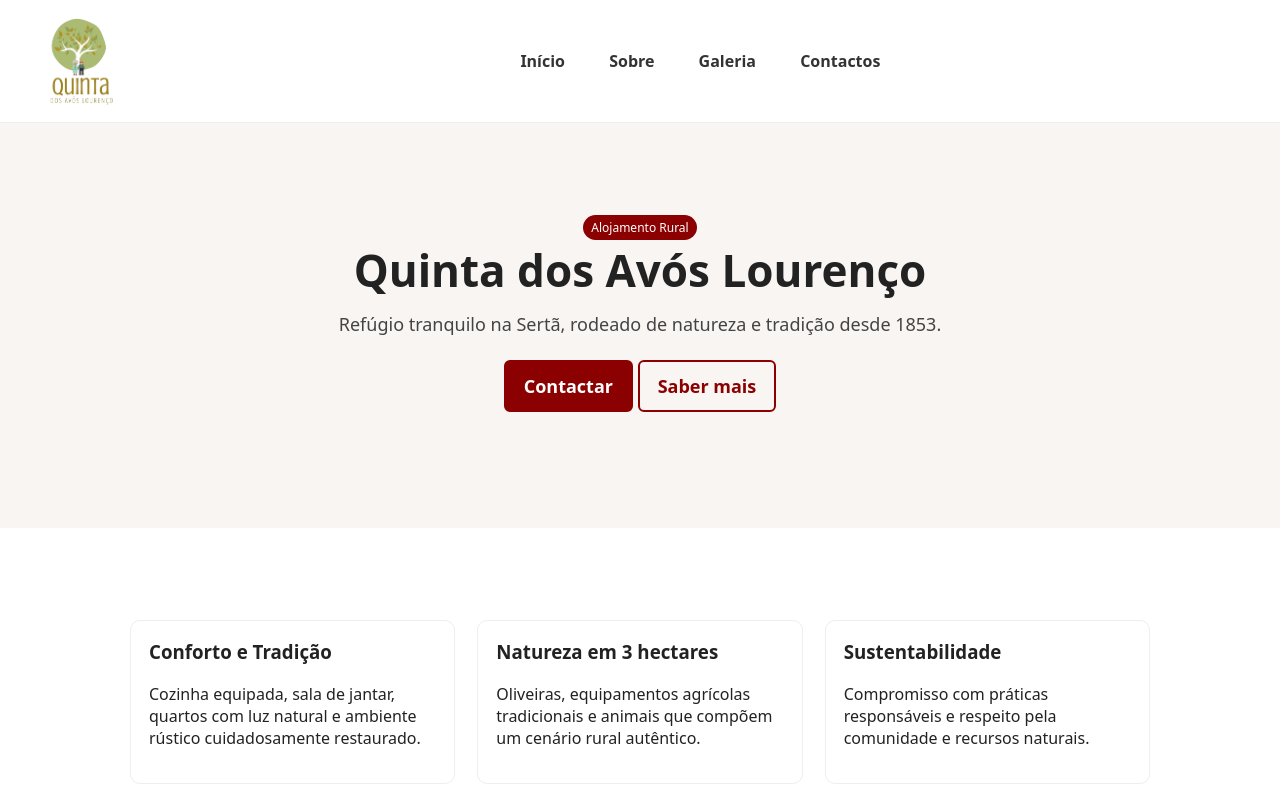
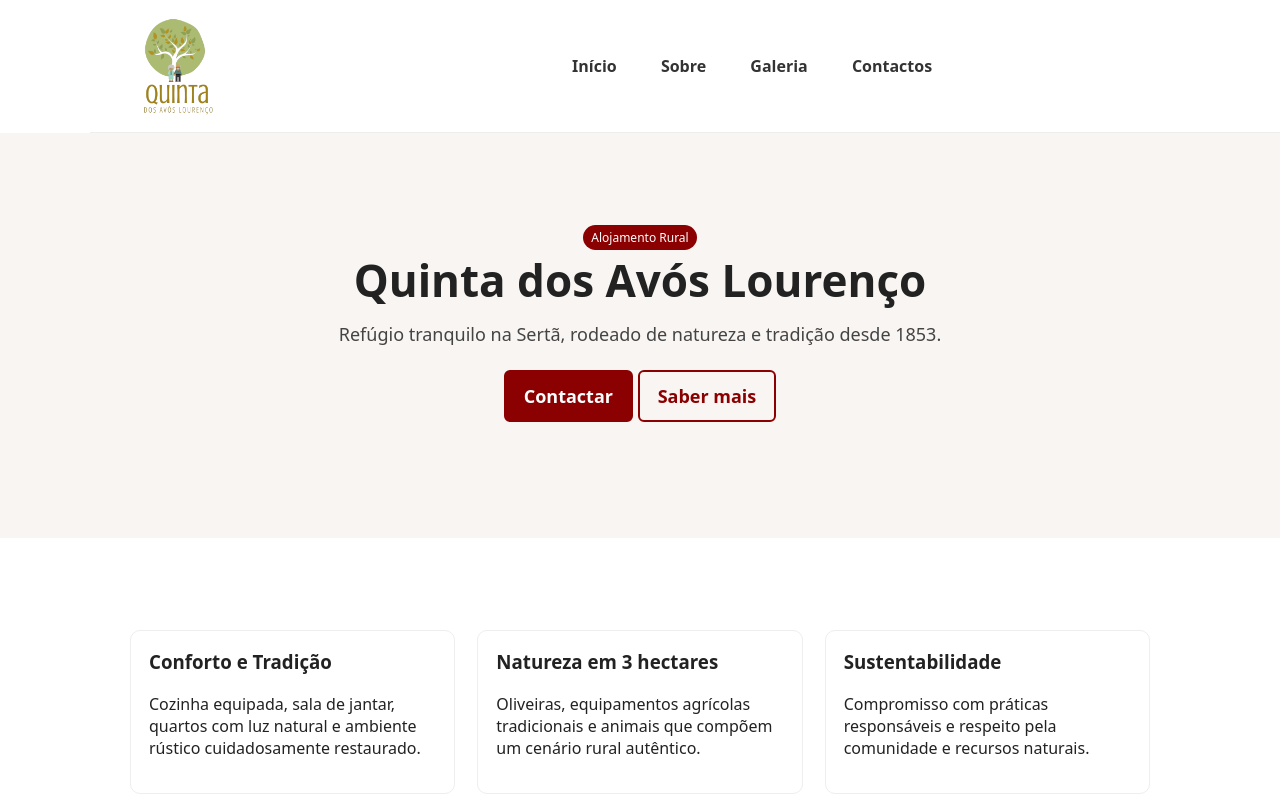
Before and after one commit to alquintaavoslourenco-stack/quintadosavoslourenco_site, a plain HTML site: page index.html in a window 1280 px wide. Shown: the top 800 px of the page. Drawn offline with Linux system fonts and the light colour scheme.

Commit message:
tentar afastar logo esquerda

```diff
--- a/css/style.css
+++ b/css/style.css
@@ -4,7 +4,7 @@ html, body { margin: 0; padding: 0; font-family: system-ui, -apple-system, Segoe
 a { color: #8B0000; text-decoration: none; }
 a:hover { text-decoration: underline; }
 .container { max-width: 1100px; margin: 0 auto; padding: 20px; }
-.topbar { display: flex; align-items: center; justify-content: space-between; padding: 16px 20px; border-bottom: 1px solid #eee; position: sticky; top: 0; background: #fff; z-index: 5; }
+.topbar { display: flex; align-items: center; justify-content: space-between; padding: 16px 20px; margin-left: 90px; border-bottom: 1px solid #eee; position: sticky; top: 0; background: #fff; z-index: 5; }
 .brand { font-weight: 700; letter-spacing: .02em; }
 .brand a { color: #111; }
 .menu {
@@ -34,7 +34,7 @@ a:hover { text-decoration: underline; }
 .note { color:#555; font-size: 14px; }
 /* --- LOGOTIPO --- */
 .logo {
-  height: 90px;     /* altura do logotipo */
+  height: 100px;     /* altura do logotipo */
   width: auto;      /* mantém a proporção original */
   vertical-align: middle;
   background: transparent; /* torna o fundo do elemento invisível */
```
